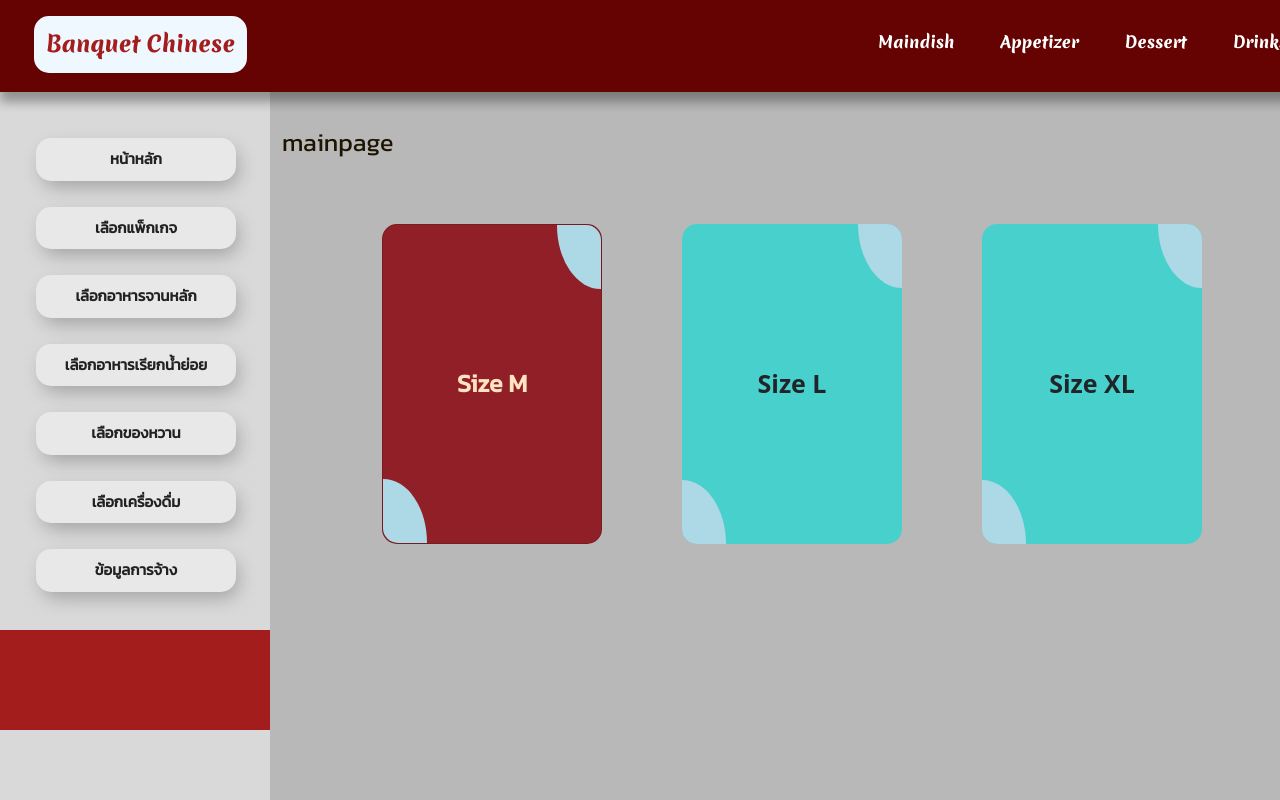
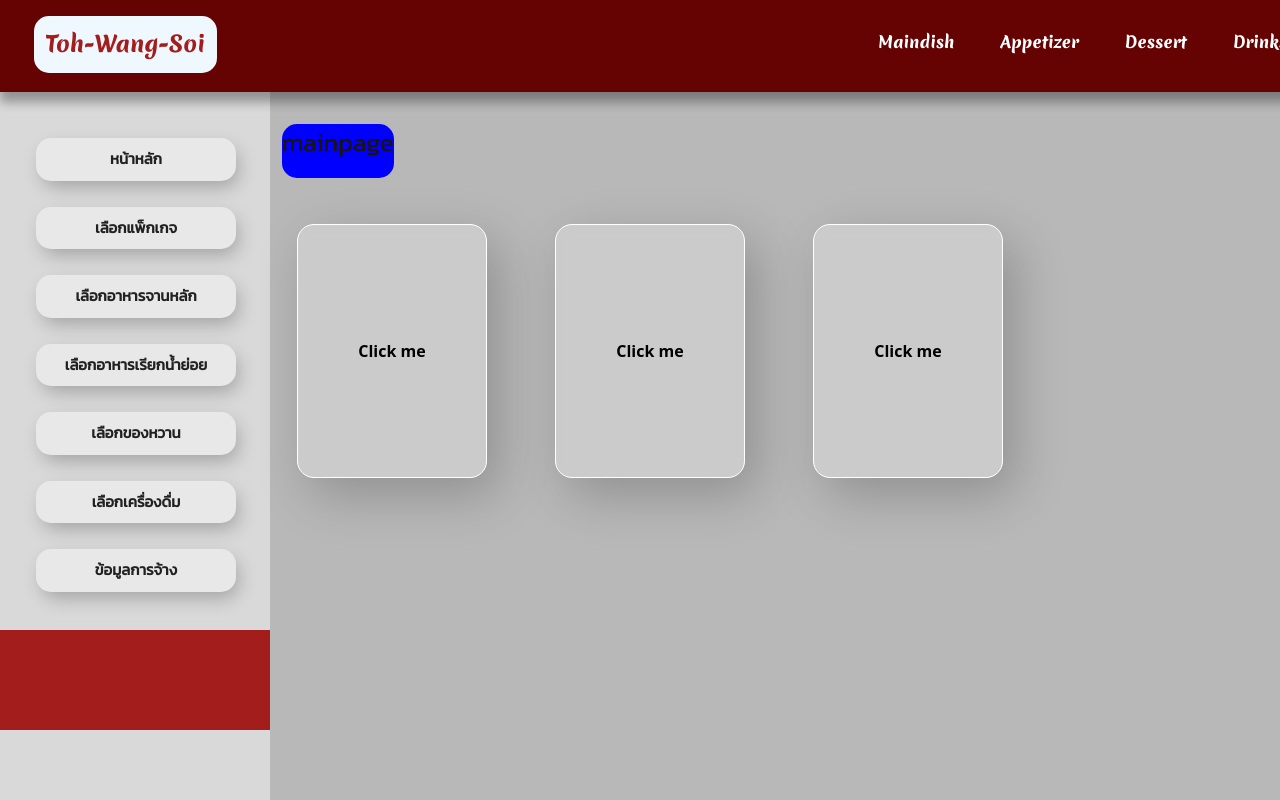
Before and after one commit to jnpyyearth/BanquetChinese, an Angular app in the folder frontend/: page /mainpage in a window 1280 px wide. Built offline with nearby package versions, Linux system fonts and the light colour scheme.

Commit message:
add package

```diff
--- a/frontend/src/app/app.module.ts
+++ b/frontend/src/app/app.module.ts
@@ -16,6 +16,8 @@ import { DrinksComponent } from './drinks/drinks.component';
 import { DessertComponent } from './dessert/dessert.component';
 import { HttpClientModule } from '@angular/common/http';
 import { ApiServiceService } from './Service/api-service.service';
+import { PackageComponent } from './package/package.component';
+import { PackageSizeComponent } from './package-size/package-size.component';
 @NgModule({
   declarations: [
     AppComponent,
@@ -27,7 +29,9 @@ import { ApiServiceService } from './Service/api-service.service';
     AppetizerComponent,
     DrinksComponent,
     DessertComponent,
-    RegisterComponent
+    RegisterComponent,
+    PackageComponent,
+    PackageSizeComponent
   ],
   imports: [
     BrowserModule,
--- a/frontend/src/app/mainpage/mainpage.component.css
+++ b/frontend/src/app/mainpage/mainpage.component.css
@@ -1,181 +1,18 @@
+
+.top-content{
+   position: absolute;
+  margin-top: 100px;
+  margin-left: 200px;
+  font-family: Kanit , sans-serif;
+  font-size: 20px;
+  background-color: blue;
+  border-radius: 15px;
+}
+
 
 p {
     font-family: Kanit , sans-serif;
     font-size: 25px;
     color: #1d1401;
     text-align: center;
-    position: absolute;
-    margin-top: 100px;
-    margin-left: 200px;
-}
-
-.card {
-    position: absolute;
-    width: 220px;
-    height: 320px;
-    background: #911F27;
-    color: bisque;
-    display: flex;
-    align-items: center;
-    justify-content: center;
-    font-size: 25px;
-    font-weight: bold;
-    border-radius: 15px;
-    cursor: pointer;
-    margin-top: 200px;
-    margin-left: 300px;
-    font-family: Kanit , sans-serif;
   }
-
-  .card::before,
-  .card::after {
-    position: absolute;
-    content: "";
-    width: 20%;
-    height: 20%;
-    display: flex;
-    align-items: center;
-    justify-content: center;
-    font-size: 25px;
-    font-weight: bold;
-    background-color: lightblue;
-    transition: all 0.5s;
-  }
-
-  .card::before {
-    top: 0;
-    right: 0;
-    border-radius: 0 15px 0 100%;
-  }
-
-  .card::after {
-    bottom: 0;
-    left: 0;
-    border-radius: 0 100%  0 15px;
-  }
-
-  .card:hover::before,
-  .card:hover:after {
-    width: 100%;
-    height: 100%;
-    border-radius: 15px;
-    transition: all 0.5s;
-
-  }
-
-  .card:hover:after {
-    content: "HELLO";
-  }
-
-
-
-  .card2 {
-    position: absolute;
-    width: 220px;
-    height: 320px;
-    background: mediumturquoise;
-    display: flex;
-    align-items: center;
-    justify-content: center;
-    font-size: 25px;
-    font-weight: bold;
-    border-radius: 15px;
-    cursor: pointer;
-    margin-top: 200px;
-    margin-left: 600px;
-  }
-
-  .card2::before,
-  .card2::after {
-    position: absolute;
-    content: "";
-    width: 20%;
-    height: 20%;
-    display: flex;
-    align-items: center;
-    justify-content: center;
-    font-size: 25px;
-    font-weight: bold;
-    background-color: lightblue;
-    transition: all 0.5s;
-  }
-
-  .card2::before {
-    top: 0;
-    right: 0;
-    border-radius: 0 15px 0 100%;
-  }
-
-  .card2::after {
-    bottom: 0;
-    left: 0;
-    border-radius: 0 100%  0 15px;
-  }
-
-  .card2:hover::before,
-  .card2:hover:after {
-    width: 100%;
-    height: 100%;
-    border-radius: 15px;
-    transition: all 0.5s;
-  }
-
-  .card2:hover:after {
-    content: "HELLO";
-  }
-
-
-  .card3 {
-    position: absolute;
-    width: 220px;
-    height: 320px;
-    background: mediumturquoise;
-    display: flex;
-    align-items: center;
-    justify-content: center;
-    font-size: 25px;
-    font-weight: bold;
-    border-radius: 15px;
-    cursor: pointer;
-    margin-top: 200px;
-    margin-left: 900px;
-  }
-
-  .card3::before,
-  .card3::after {
-    position: absolute;
-    content: "";
-    width: 20%;
-    height: 20%;
-    display: flex;
-    align-items: center;
-    justify-content: center;
-    font-size: 25px;
-    font-weight: bold;
-    background-color: lightblue;
-    transition: all 0.5s;
-  }
-
-  .card3::before {
-    top: 0;
-    right: 0;
-    border-radius: 0 15px 0 100%;
-  }
-
-  .card3::after {
-    bottom: 0;
-    left: 0;
-    border-radius: 0 100%  0 15px;
-  }
-
-  .card3:hover::before,
-  .card3:hover:after {
-    width: 100%;
-    height: 100%;
-    border-radius: 15px;
-    transition: all 0.5s;
-  }
-
-  .card3:hover:after {
-    content: "HELLO";
-  }
--- a/frontend/src/app/mainpage/mainpage.component.html
+++ b/frontend/src/app/mainpage/mainpage.component.html
@@ -1,16 +1,8 @@
 <app-navbar />
 <app-sidebar />
-<!--
-<div class="package">
-    <h1> size m</h1>
-    <p> 2,000฿ </p>
-</div> -->
-<div class="title">
+
+<div class="top-content">
 <p>mainpage</p>
 </div>
 
-<div class="recomment-package">
-    <div class="card">Size M</div>
-    <div class="card2">Size L</div>
-    <div class="card3">Size XL</div>
-</div>
+<app-package />
--- a/frontend/src/app/navbar/navbar.component.html
+++ b/frontend/src/app/navbar/navbar.component.html
@@ -1,7 +1,7 @@
 <nav class="navbar navbar-expand-lg navbar-light" style="background-color: #650303;">
   <div class="container-fluid d-flex justify-content-between">
     <a class="navbar-brand" href="#">
-      <p> Banquet Chinese </p>
+      <p>Toh-Wang-Soi </p>
     </a>
   </div>
   <div class="collapse navbar-collapse justify-content-center" id="navbarNav"> <!-- ส่วนนี้จะอยู่ตรงกลาง -->
--- /dev/null
+++ b/frontend/src/app/package-size/package-size.component.html
@@ -0,0 +1,2 @@
+<app-navbar />
+<app-sidebar />
--- /dev/null
+++ b/frontend/src/app/package/package.component.css
@@ -0,0 +1,31 @@
+
+.card {
+    box-sizing: border-box;
+    width: 190px;
+    height: 254px;
+    background: rgba(217, 217, 217, 0.58);
+    border: 1px solid white;
+    box-shadow: 12px 17px 51px rgba(0, 0, 0, 0.22);
+    backdrop-filter: blur(6px);
+    border-radius: 17px;
+    text-align: center;
+    cursor: pointer;
+    transition: all 0.5s;
+    display: flex;
+    justify-content: center;
+    user-select: none;
+    font-weight: bolder;
+    color: black;
+    margin-top: 200px;
+    margin-left: 20px;
+    flex-wrap: wrap;
+  }
+
+  .card:hover {
+    border: 1px solid black;
+    transform: scale(1.05);
+  }
+
+  .card:active {
+    transform: scale(0.95) rotateZ(1.7deg);
+  }
--- /dev/null
+++ b/frontend/src/app/package/package.component.html
@@ -0,0 +1,5 @@
+<div class="recomment-package d-flex flex-wrap justify-content-center gap-5 " >
+    <div class="card">Click me</div>
+    <div class="card">Click me</div>
+    <div class="card">Click me</div>
+</div>
```
Also changed, not shown: frontend/src/app/package-size/package-size.component.ts (added, +12 -0 lines), frontend/src/app/package/package.component.ts (added, +12 -0 lines), frontend/src/app/package-size/package-size.component.css (added), 2 other files (tests, documents, lock files or other folders).
